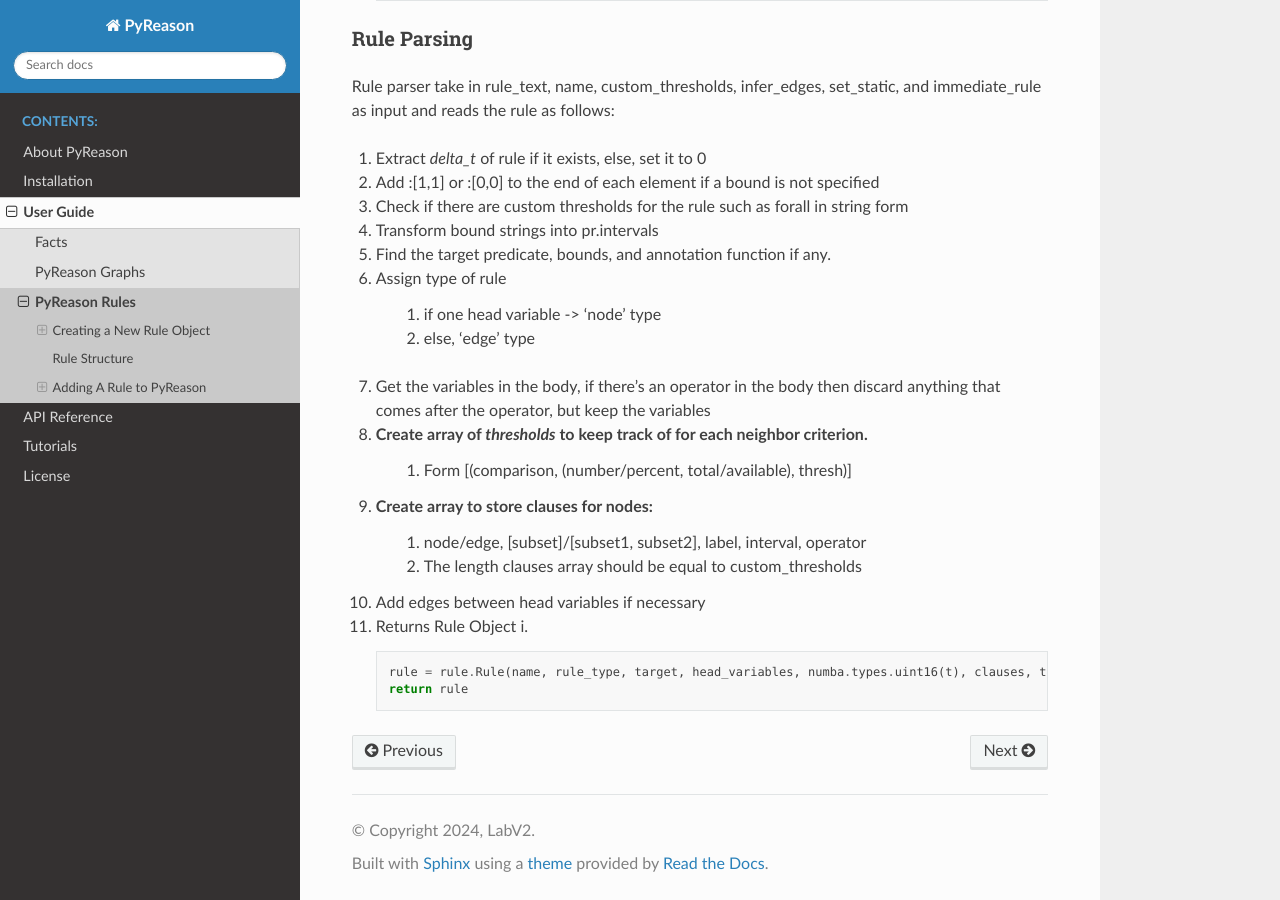
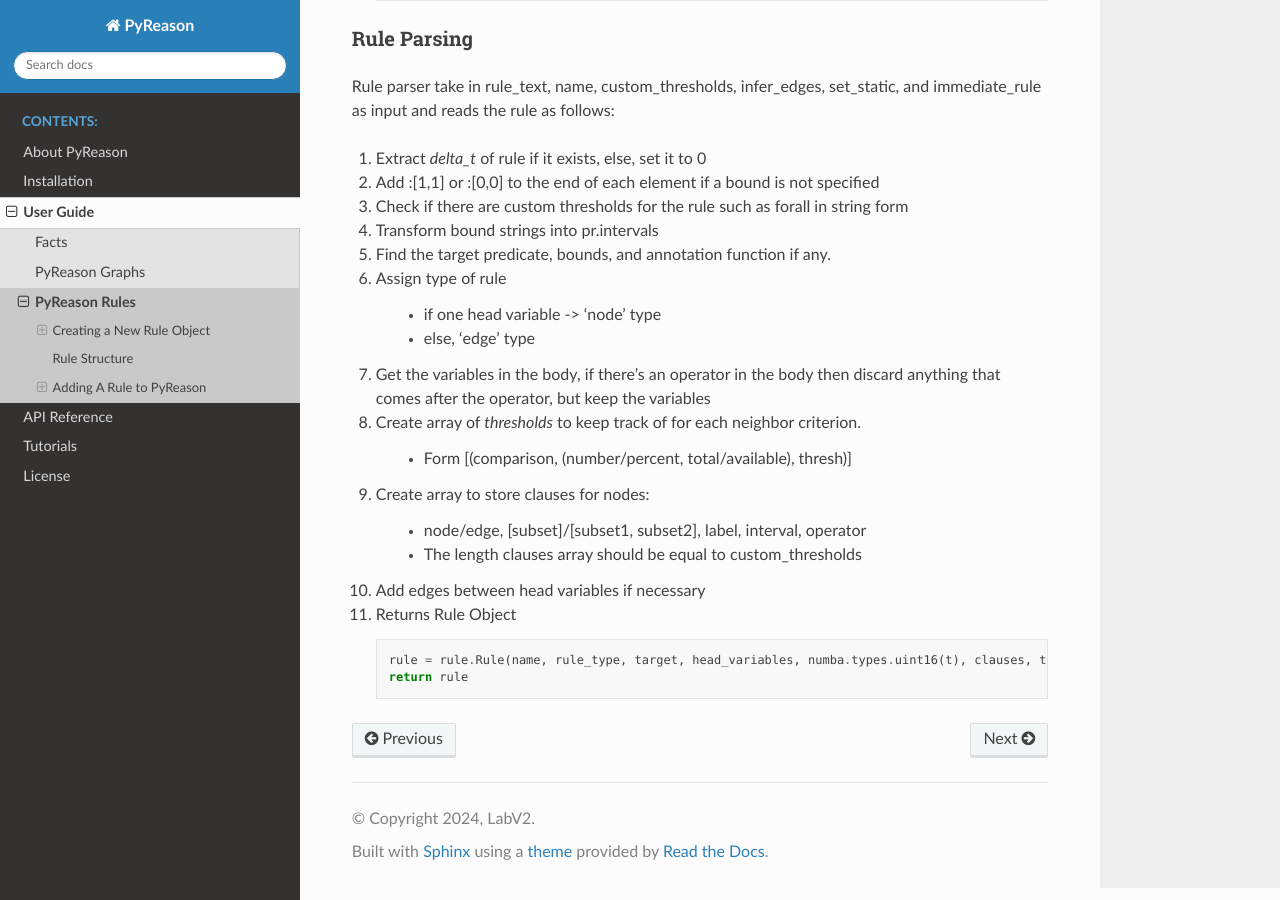
Before and after one commit to lab-v2/pyreason, a Sphinx documentation site: the page built from docs/source/user_guide/pyreason_rules.rst, in a window 1280 px wide and 900 px high, scrolled down 2193 px. Built offline with Sphinx 7.4.7 and the Read the Docs theme 3.1.0, drawn with Linux system fonts in a browser that asks for light colours; pages that are not in the unit, such as notebooks, are missing from menus; part of the change alters nothing that is shown.

```diff
--- a/docs/source/user_guide/pyreason_rules.rst
+++ b/docs/source/user_guide/pyreason_rules.rst
@@ -115,19 +115,22 @@ Rule parser take in rule_text, name, custom_thresholds, infer_edges, set_static,
 5. Find the target predicate, bounds, and annotation function if any.
 6. Assign type of rule
 
-    i. if one head variable -> 'node' type
+    - if one head variable -> 'node' type
 
-    ii. else, 'edge' type
+    - else, 'edge' type
 
 7. Get the variables in the body, if there's an operator in the body then discard anything that comes after the operator, but keep the variables
 8. Create array of *thresholds* to keep track of for each neighbor criterion.
-    i. Form [(comparison, (number/percent, total/available), thresh)]
+
+    - Form [(comparison, (number/percent, total/available), thresh)]
+
 9. Create array to store clauses for nodes:
-    i. node/edge, [subset]/[subset1, subset2], label, interval, operator
-    ii. The length clauses array should be equal to custom_thresholds
+
+    - node/edge, [subset]/[subset1, subset2], label, interval, operator
+    - The length clauses array should be equal to custom_thresholds
+
 10. Add edges between head variables if necessary
 11. Returns Rule Object
-    i.
 
     .. code:: python
 
```
